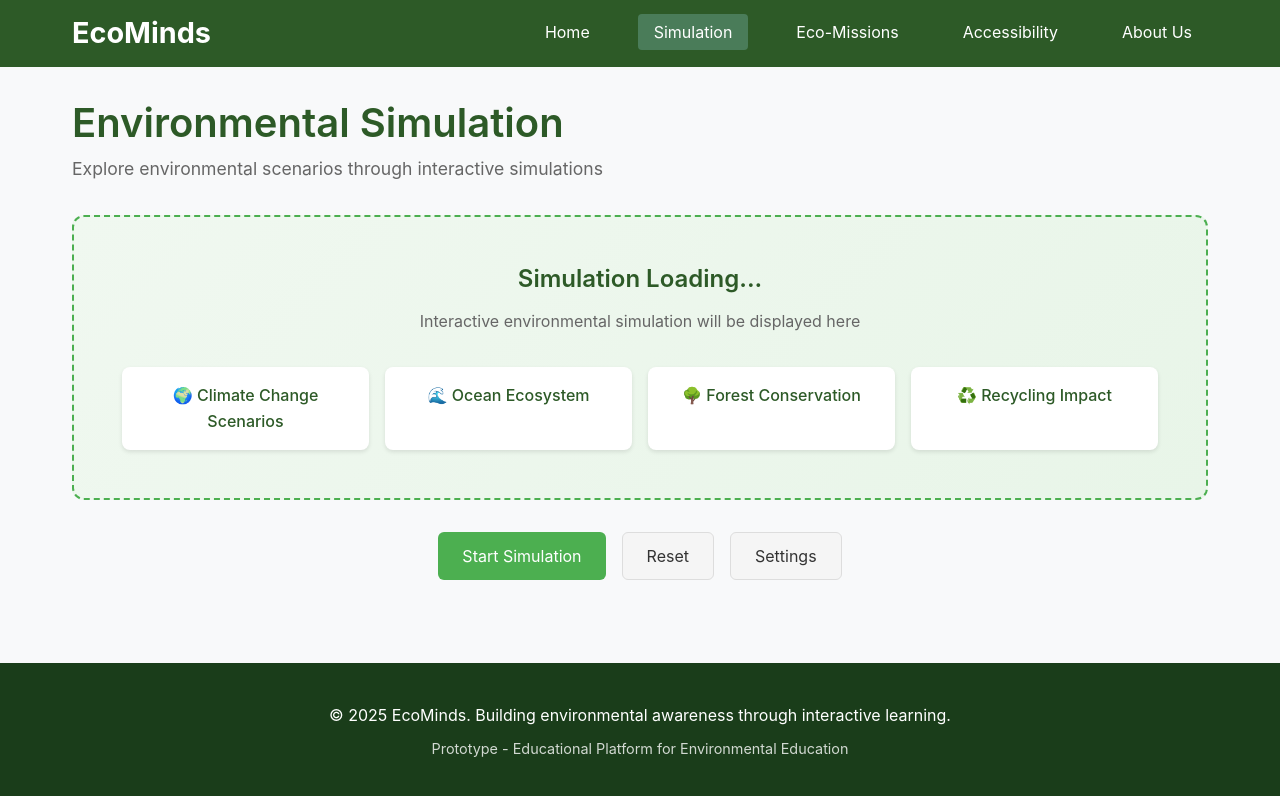
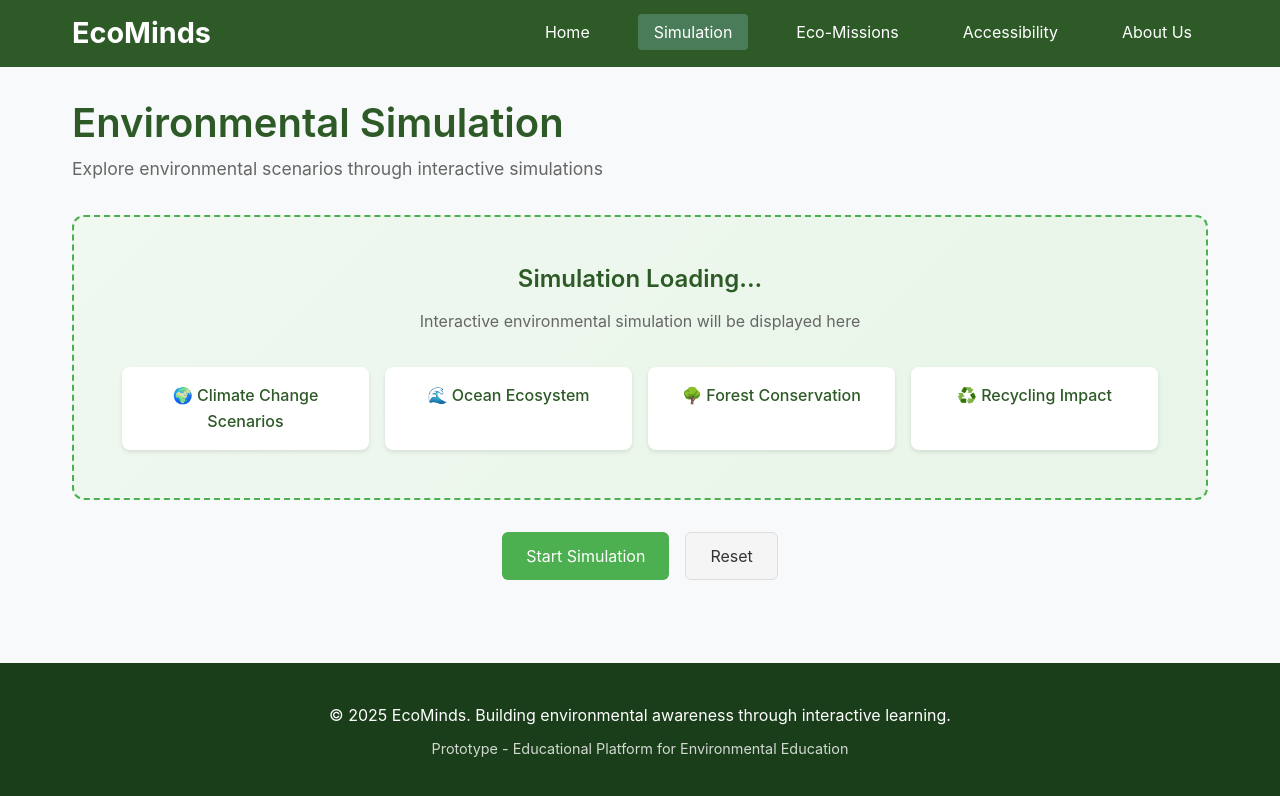
Before and after one commit to jakopo-webdev/ecominds, an Angular app: page /simulation in a window 1280 px wide. Shown: the top 796 px of the page. Built offline with nearby package versions, Linux system fonts and the light colour scheme.

Commit message:
unnecessary Settings button removed

```diff
--- a/src/app/components/simulation/simulation.component.ts
+++ b/src/app/components/simulation/simulation.component.ts
@@ -26,7 +26,6 @@ import { CommonModule } from '@angular/common';
       <div class="simulation-controls">
         <button class="control-btn">Start Simulation</button>
         <button class="control-btn secondary">Reset</button>
-        <button class="control-btn secondary">Settings</button>
       </div>
     </div>
   `,
```
